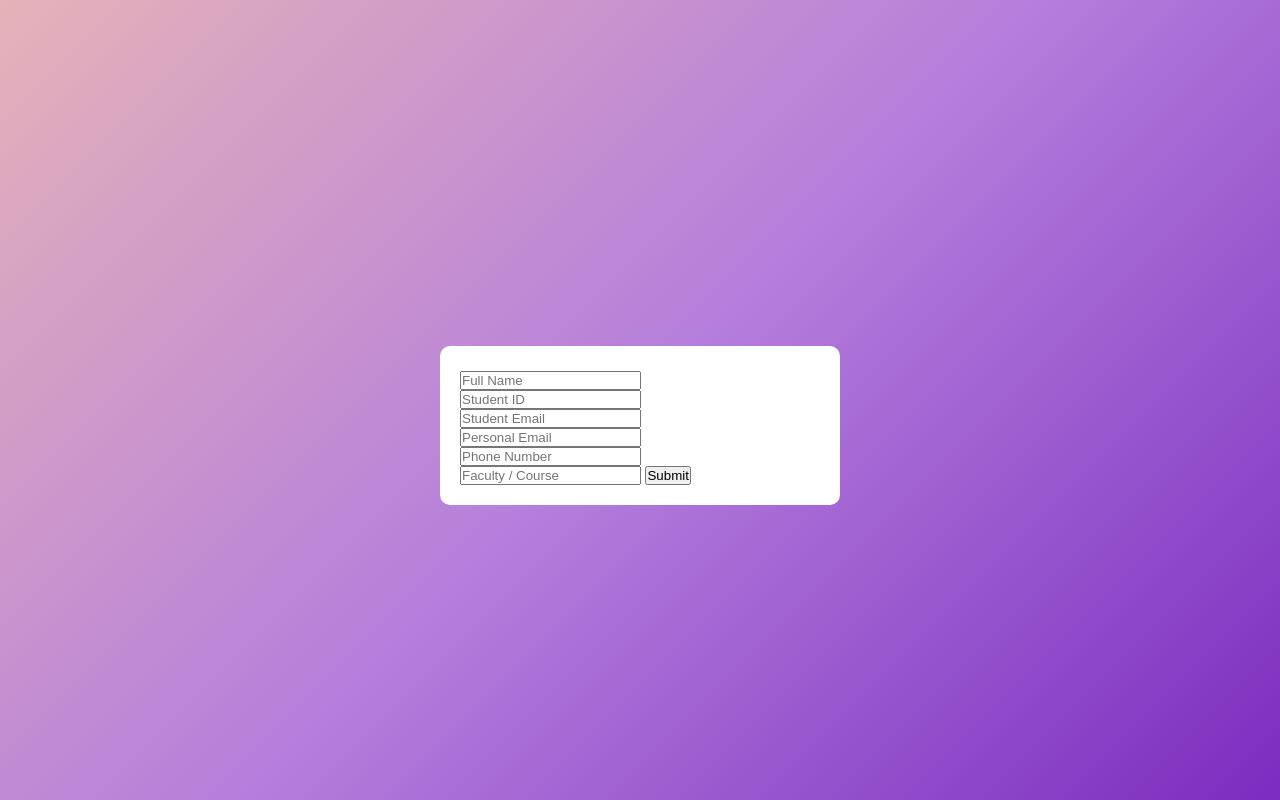
After one commit to tu4nh4nn4h/2610_CSP1123-G005, a Flask app: template templates/form.html in a window 1280 px wide. The commit adds this page. Run offline with Flask 3, Linux system fonts and the light colour scheme; the template is opened without the code that fills it, so the values that code supplies are empty.

Commit message:
code for registration form

```diff
--- a/static/EventRegSys.css
+++ b/static/EventRegSys.css
@@ -101,3 +101,12 @@ h2 {
   grid-template-columns: repeat(2, 1fr);
   gap: 20px;
 }
+
+.form-card {
+  width: 400px;
+  margin: auto;
+  margin-top: 50px;
+  padding: 20px;
+  background: white;
+  border-radius: 10px;
+}
--- a/templates/event.js
+++ b/templates/event.js
@@ -25,22 +25,11 @@ const events = [
 ];
 
 function registerEvent(eventName) {
+  // store selected event temporarily
+  localStorage.setItem("selectedEvent", eventName);
 
-  // ⭐ THIS is the confirmation part
-  let confirmRegister = confirm("Confirm registration for " + eventName + "?");
-
-  if (confirmRegister) {
-    let registrations = JSON.parse(localStorage.getItem("registrations")) || [];
-
-    registrations.push({ event: eventName });
-
-    localStorage.setItem("registrations", JSON.stringify(registrations));
-
-    alert("Registered successfully!");
-
-    window.location.href = "registered.html";
-  }
-
+  // go to registration form page
+  window.location.href = "form.html";
 }
 
 function loadRegistrations() {
@@ -60,6 +49,26 @@ function loadRegistrations() {
   document.getElementById("list").innerHTML = output;
 }
 
+function submitRegistration() {
+  let name = document.getElementById("name").value;
+  let email = document.getElementById("email").value;
+  let eventName = localStorage.getItem("selectedEvent");
+
+  let registrations = JSON.parse(localStorage.getItem("registrations")) || [];
+
+  registrations.push({
+    event: eventName,
+    name: name,
+    email: email
+  });
+
+  localStorage.setItem("registrations", JSON.stringify(registrations));
+
+  alert("Registration successful!");
+
+  window.location.href = "registered.html";
+}
+
 function cancelRegistration(index) {
   let confirmCancel = confirm("Are you sure you want to cancel?");
 
--- /dev/null
+++ b/templates/form.html
@@ -0,0 +1,36 @@
+<!DOCTYPE html>
+<html>
+<head>
+  <title>Event Registration Form</title>
+  <link rel="stylesheet" href="eventregsys.css">
+</head>
+
+<body>
+
+  <div class="container">
+
+    <div class="form-card">
+
+      <h2 id="eventTitle"></h2>
+
+      <input type="text" id="name" placeholder="Full Name" required>
+
+      <input type="text" id="studentId" placeholder="Student ID" required>
+
+      <input type="email" id="studentEmail" placeholder="Student Email" required>
+
+      <input type="email" id="personalEmail" placeholder="Personal Email" required>
+
+      <input type="text" id="phone" placeholder="Phone Number" required>
+
+      <input type="text" id="faculty" placeholder="Faculty / Course" required>
+
+      <button onclick="submitRegistration()">Submit</button>
+
+    </div>
+
+  </div>
+
+  <script src="event.js"></script>
+</body>
+</html>
```
